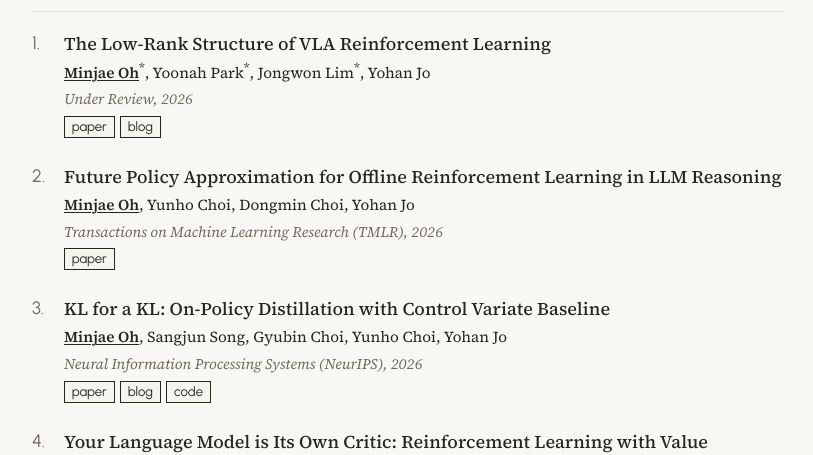
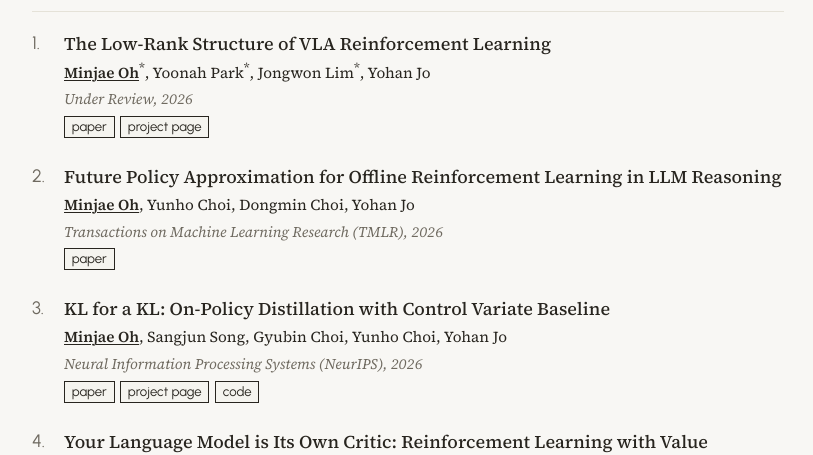
Before and after one commit to Riasok/Riasok.github.io, a plain HTML site: page index.html in a window 1280 px wide. Shown: the part 808-1263 px from the top of the page, without its empty margins (232-1045 px from the left). Drawn offline with Linux system fonts and the light colour scheme.

Commit message:
Rename blog links to project page
Co-Authored-By: Claude Opus 5.5 <noreply@anthropic.com>

```diff
--- a/index.html
+++ b/index.html
@@ -86,7 +86,7 @@
         <span class="title">The Low-Rank Structure of VLA Reinforcement Learning</span><br>
         <span class="authors"><span class="me">Minjae Oh</span><sup>*</sup>, Yoonah Park<sup>*</sup>, Jongwon Lim<sup>*</sup>, Yohan Jo</span><br>
         <span class="venue">Under Review, 2026</span>
-        <span class="pub-links"><a href="https://arxiv.org/abs/2609.34599">paper</a> <a href="https://holi-lab.github.io/vla_rl_interp/#top">blog</a></span>
+        <span class="pub-links"><a href="https://arxiv.org/abs/2609.34599">paper</a> <a href="https://holi-lab.github.io/vla_rl_interp/#top">project page</a></span>
       </li>
       <li>
         <span class="title">Future Policy Approximation for Offline Reinforcement Learning in LLM Reasoning</span><br>
@@ -98,7 +98,7 @@
         <span class="title">KL for a KL: On-Policy Distillation with Control Variate Baseline</span><br>
         <span class="authors"><span class="me">Minjae Oh</span>, Sangjun Song, Gyubin Choi, Yunho Choi, Yohan Jo</span><br>
         <span class="venue">Neural Information Processing Systems (NeurIPS), 2026</span>
-        <span class="pub-links"><a href="https://arxiv.org/abs/2605.07865">paper</a> <a href="https://riasok.github.io/vopd-page/">blog</a> <a href="https://github.com/Riasok/vOPD">code</a></span>
+        <span class="pub-links"><a href="https://arxiv.org/abs/2605.07865">paper</a> <a href="https://riasok.github.io/vopd-page/">project page</a> <a href="https://github.com/Riasok/vOPD">code</a></span>
       </li>
       <li>
         <span class="title">Your Language Model is Its Own Critic: Reinforcement Learning with Value Estimation from Actor's Internal States</span><br>
```
